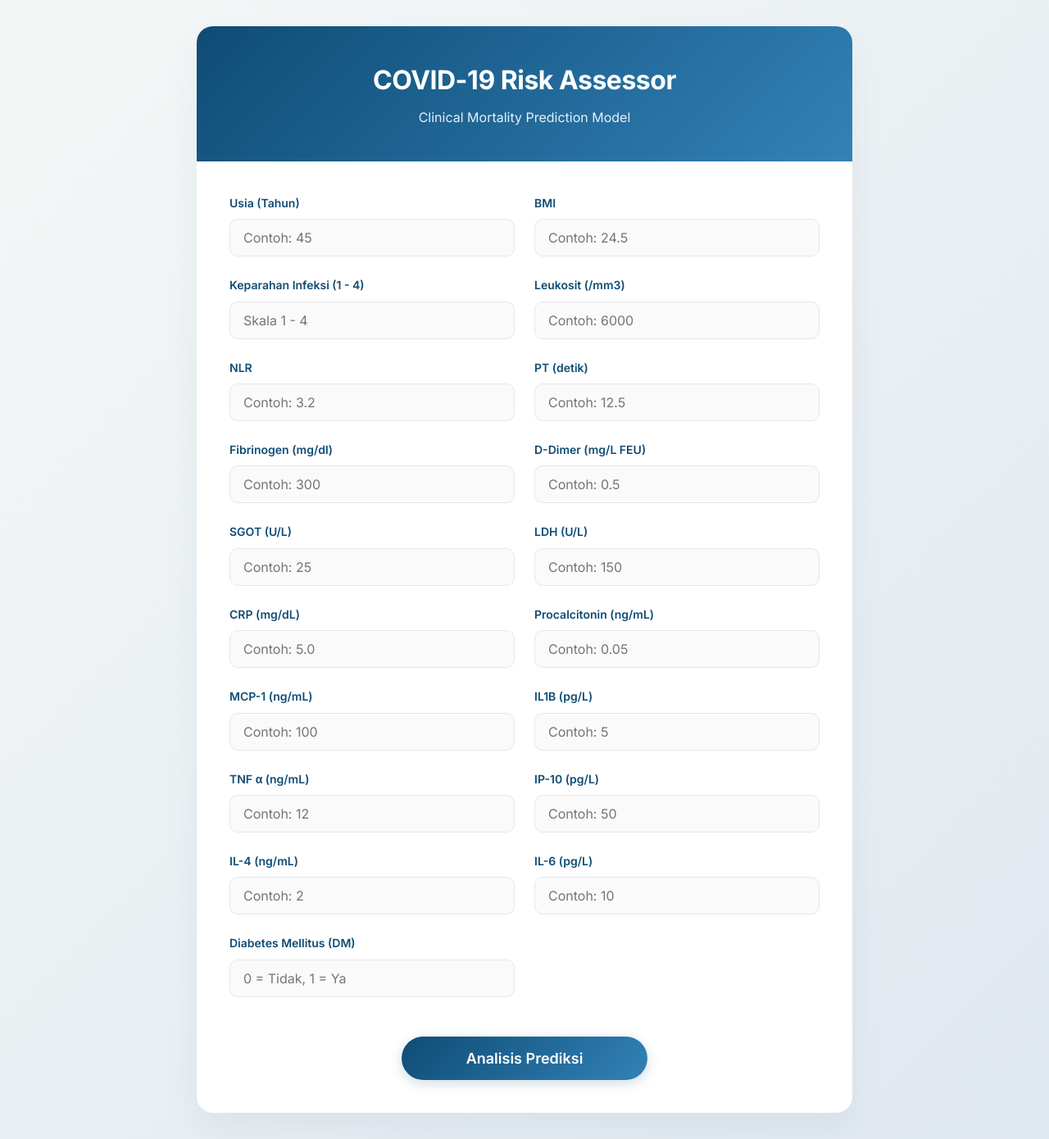
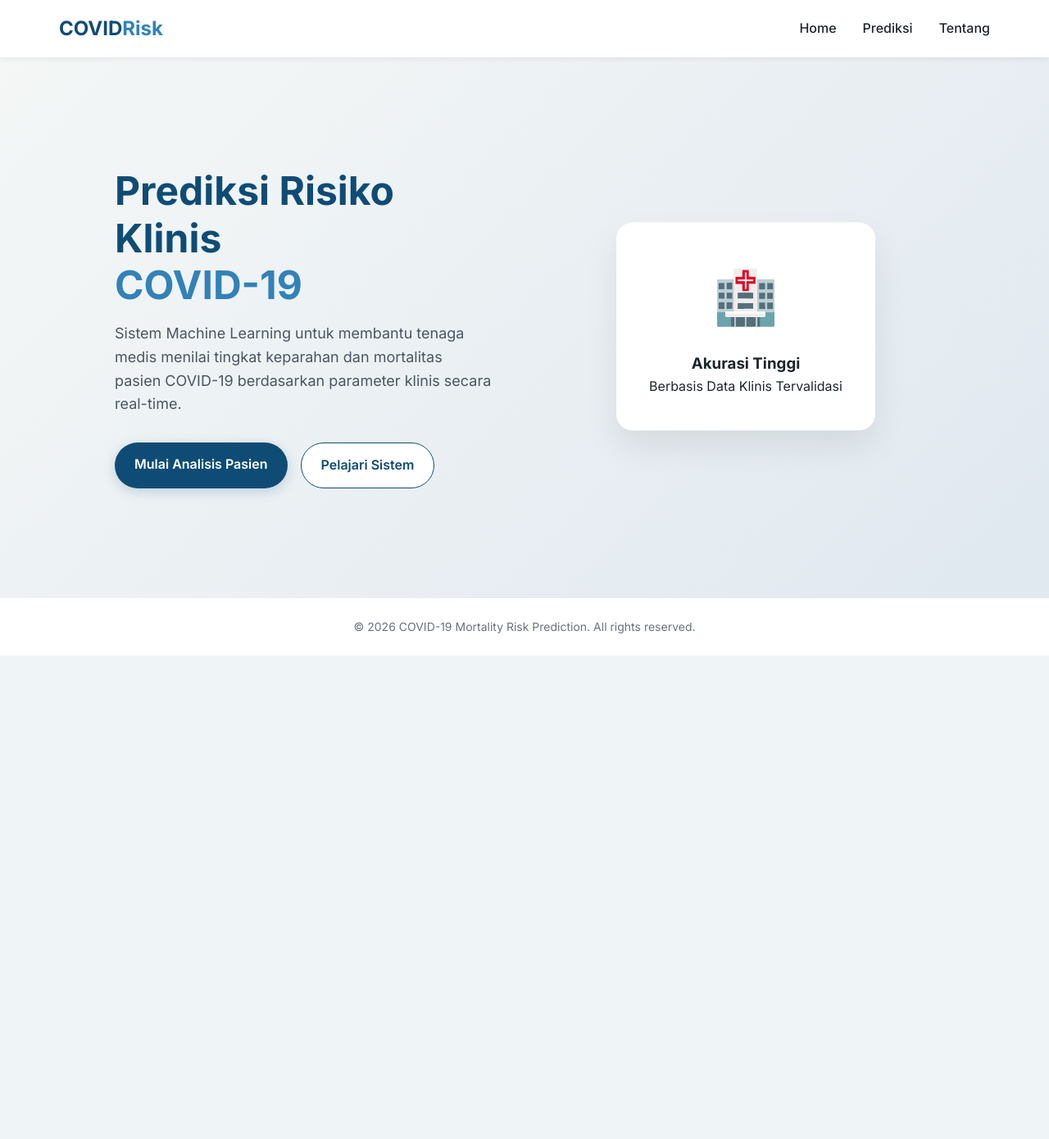
Before and after one commit to anaconduck/covid_mortality_risk, a Flask app: page / in a window 1280 px wide. Shown: the whole page at 82% size. After the commit the page ends 800 px from the top, so only its background shows below. Run offline with Flask 3, Linux system fonts and the light colour scheme; parts of the project's set-up code (start-up, migrations or seed data) failed here and were passed over.

Commit message:
Add landing page, about page, and navigation bar

```diff
--- a/app.py
+++ b/app.py
@@ -10,6 +10,14 @@ scaler=joblib.load('scaler.save')
 
 @app.route("/")
 def home():
+    return render_template("landing.html")
+
+@app.route("/about")
+def about():
+    return render_template("about.html")
+
+@app.route("/form")
+def form():
     return render_template("index.html")
 
 @app.route("/predict", methods=["POST"])
--- a/static/style.css
+++ b/static/style.css
@@ -22,23 +22,227 @@ body {
   line-height: 1.6;
   min-height: 100vh;
   display: flex;
+  flex-direction: column;
+}
+
+/* Navbar */
+.navbar {
+  background-color: var(--card-bg);
+  box-shadow: 0 4px 6px -1px rgba(0, 0, 0, 0.05);
+  position: sticky;
+  top: 0;
+  z-index: 50;
+}
+
+.nav-container {
+  max-width: 1200px;
+  margin: 0 auto;
+  padding: 1rem 2rem;
+  display: flex;
+  justify-content: space-between;
+  align-items: center;
+}
+
+.nav-logo {
+  font-size: 1.5rem;
+  font-weight: 700;
+  color: var(--primary-color);
+  text-decoration: none;
+}
+
+.nav-logo span {
+  color: var(--secondary-color);
+}
+
+.nav-links {
+  list-style: none;
+  display: flex;
+  gap: 2rem;
+}
+
+.nav-links a {
+  text-decoration: none;
+  color: var(--text-color);
+  font-weight: 500;
+  transition: color 0.2s;
+}
+
+.nav-links a:hover {
+  color: var(--secondary-color);
+}
+
+/* Layout */
+.main-content {
+  flex: 1;
+  display: flex;
   align-items: center;
   justify-content: center;
-  padding: 2rem;
+  padding: 3rem 2rem;
   background-image: linear-gradient(135deg, #f4f7f6 0%, #e0e8f0 100%);
 }
 
-.container {
-  width: 100%;
-  max-width: 800px;
+.footer {
+  text-align: center;
+  padding: 1.5rem;
+  background-color: white;
+  color: #6b7280;
+  font-size: 0.875rem;
 }
 
+/* Landing Page */
+.landing-container {
+  display: flex;
+  flex-direction: column;
+  gap: 3rem;
+  max-width: 1000px;
+  align-items: center;
+}
+
+@media (min-width: 768px) {
+  .landing-container {
+    flex-direction: row;
+    justify-content: space-between;
+  }
+}
+
+.hero-section {
+  flex: 1;
+  text-align: center;
+}
+
+@media (min-width: 768px) {
+  .hero-section {
+    text-align: left;
+    padding-right: 2rem;
+  }
+}
+
+.hero-title {
+  font-size: 3rem;
+  font-weight: 700;
+  line-height: 1.2;
+  margin-bottom: 1rem;
+  color: var(--primary-color);
+}
+
+.hero-title span {
+  color: var(--secondary-color);
+}
+
+.hero-subtitle {
+  font-size: 1.125rem;
+  color: #4b5563;
+  margin-bottom: 2rem;
+}
+
+.hero-actions {
+  display: flex;
+  gap: 1rem;
+  justify-content: center;
+}
+
+@media (min-width: 768px) {
+  .hero-actions {
+    justify-content: flex-start;
+  }
+}
+
+.btn-primary, .btn-secondary {
+  padding: 0.875rem 1.5rem;
+  border-radius: 50px;
+  text-decoration: none;
+  font-weight: 600;
+  transition: all 0.3s;
+}
+
+.btn-primary {
+  background-color: var(--primary-color);
+  color: white;
+  box-shadow: 0 4px 15px rgba(15, 76, 117, 0.2);
+}
+
+.btn-primary:hover {
+  background-color: var(--secondary-color);
+  transform: translateY(-2px);
+}
+
+.btn-secondary {
+  background-color: white;
+  color: var(--primary-color);
+  border: 1.5px solid var(--primary-color);
+}
+
+.btn-secondary:hover {
+  background-color: #f3f4f6;
+}
+
+.hero-image {
+  flex: 1;
+  display: flex;
+  justify-content: center;
+}
+
+.floating-card {
+  background: white;
+  padding: 2.5rem;
+  border-radius: 20px;
+  box-shadow: 0 20px 40px rgba(0,0,0,0.08);
+  text-align: center;
+  animation: float 6s ease-in-out infinite;
+}
+
+@keyframes float {
+  0% { transform: translateY(0px); }
+  50% { transform: translateY(-20px); }
+  100% { transform: translateY(0px); }
+}
+
+.fc-icon {
+  font-size: 4rem;
+  margin-bottom: 1rem;
+}
+
+/* About Page */
+.about-container {
+  max-width: 800px;
+  width: 100%;
+}
+
+.about-content {
+  padding: 2.5rem;
+}
+
+.about-content h3 {
+  color: var(--primary-color);
+  margin-bottom: 1rem;
+  margin-top: 1.5rem;
+}
+
+.about-content h3:first-child {
+  margin-top: 0;
+}
+
+.about-content p {
+  color: #4b5563;
+  margin-bottom: 1rem;
+}
+
+.disclaimer-text {
+  background-color: #fef2f2;
+  border-left: 4px solid #ef4444;
+  padding: 1rem;
+  border-radius: 4px;
+  font-size: 0.9rem;
+}
+
+/* Cards (Form & Result) */
 .card {
   background-color: var(--card-bg);
   border-radius: 20px;
   box-shadow: 0 20px 40px rgba(15, 76, 117, 0.06);
   overflow: hidden;
-  transition: transform 0.3s ease;
+  width: 100%;
+  max-width: 800px;
 }
 
 .card-header {
@@ -134,14 +338,11 @@ body {
   box-shadow: 0 8px 25px rgba(15, 76, 117, 0.3);
 }
 
-.action-button:active {
-  transform: translateY(0);
-}
-
 /* Results Page Styles */
 .result-card {
   text-align: center;
   padding: 4rem 2rem;
+  margin: 0 auto;
 }
 
 .result-icon {
--- /dev/null
+++ b/templates/base.html
@@ -0,0 +1,33 @@
+<!DOCTYPE html>
+<html lang="en">
+<head>
+    <meta charset="UTF-8">
+    <meta http-equiv="X-UA-Compatible" content="IE=edge">
+    <meta name="viewport" content="width=device-width, initial-scale=1.0">
+    <title>{% block title %}COVID-19 Risk Assessor{% endblock %}</title>
+    <link rel="stylesheet" href="{{ url_for('static', filename='style.css') }}">
+</head>
+<body>
+
+    <nav class="navbar">
+        <div class="nav-container">
+            <a href="{{ url_for('home') }}" class="nav-logo">COVID<span>Risk</span></a>
+            <ul class="nav-links">
+                <li><a href="{{ url_for('home') }}">Home</a></li>
+                <li><a href="{{ url_for('form') }}">Prediksi</a></li>
+                <li><a href="{{ url_for('about') }}">Tentang</a></li>
+            </ul>
+        </div>
+    </nav>
+
+    <div class="main-content">
+        {% block content %}
+        {% endblock %}
+    </div>
+
+    <footer class="footer">
+        <p>&copy; 2026 COVID-19 Mortality Risk Prediction. All rights reserved.</p>
+    </footer>
+
+</body>
+</html>
--- a/templates/index.html
+++ b/templates/index.html
@@ -1,15 +1,8 @@
-<!DOCTYPE html>
-<html lang="en">
-<head>
-    <meta charset="UTF-8">
-    <meta http-equiv="X-UA-Compatible" content="IE=edge">
-    <meta name="viewport" content="width=device-width, initial-scale=1.0">
-    <title>COVID-19 Mortality Risk Prediction</title>
-    <!-- Use url_for for static files in Flask -->
-    <link rel="stylesheet" href="{{ url_for('static', filename='style.css') }}">
-</head>
-<body>
-    <div class="container">
+{% extends "base.html" %}
+
+{% block title %}Form Prediksi - COVID-19 Risk Assessor{% endblock %}
+
+{% block content %}
 <div class="card">
     <div class="card-header">
         <h2 class="card-heading">COVID-19 Risk Assessor</h2>
@@ -101,6 +94,4 @@
         </div>
     </form>
 </div>
-    </div>
-</body>
-</html>
+{% endblock %}
--- /dev/null
+++ b/templates/landing.html
@@ -0,0 +1,25 @@
+{% extends "base.html" %}
+
+{% block title %}Home - COVID-19 Risk Assessor{% endblock %}
+
+{% block content %}
+<div class="landing-container">
+    <div class="hero-section">
+        <h1 class="hero-title">Prediksi Risiko Klinis <br><span>COVID-19</span></h1>
+        <p class="hero-subtitle">Sistem Machine Learning untuk membantu tenaga medis menilai tingkat keparahan dan mortalitas pasien COVID-19 berdasarkan parameter klinis secara real-time.</p>
+
+        <div class="hero-actions">
+            <a href="{{ url_for('form') }}" class="btn-primary">Mulai Analisis Pasien</a>
+            <a href="{{ url_for('about') }}" class="btn-secondary">Pelajari Sistem</a>
+        </div>
+    </div>
+    <div class="hero-image">
+        <!-- Modern abstract medical shape or simple floating card -->
+        <div class="floating-card">
+            <div class="fc-icon">🏥</div>
+            <h3>Akurasi Tinggi</h3>
+            <p>Berbasis Data Klinis Tervalidasi</p>
+        </div>
+    </div>
+</div>
+{% endblock %}
```
Also changed, not shown: templates/about.html (added, +24 -0 lines), templates/results.html (+7 -16 lines). Lines whose indentation alone changed are shown as unchanged.
